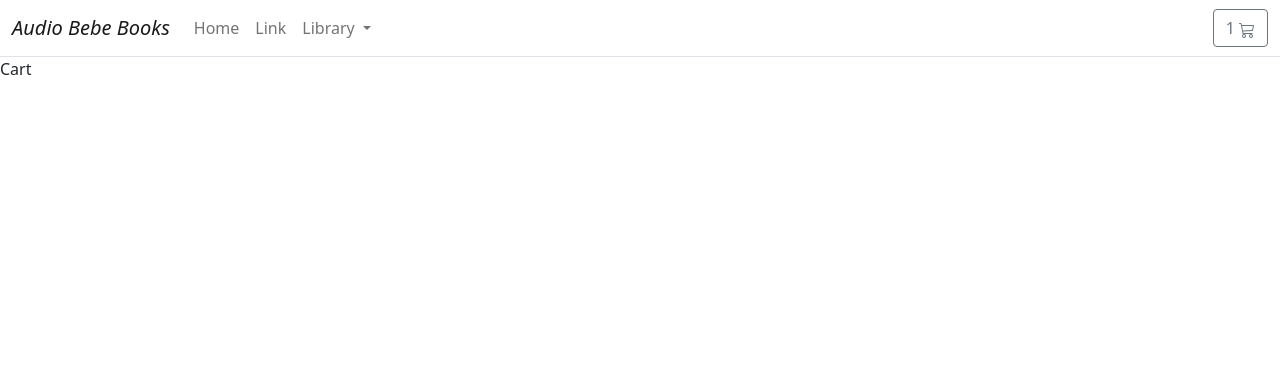
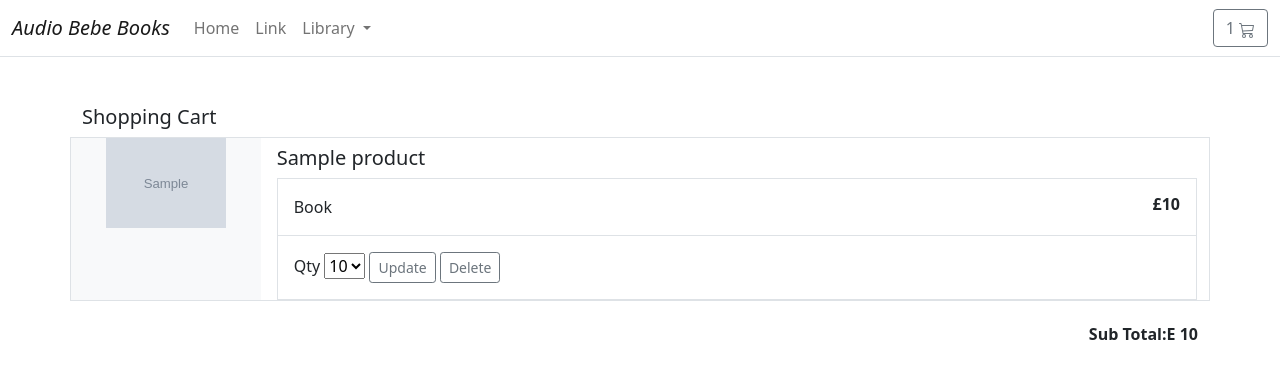
Before and after one commit to MariusBujor/ecommerce1, a Django app: template templates/store/cart/summary.html in a window 1280 px wide. Shown: the top 379 px of the page. Run offline with Django 3.2, Linux system fonts and the light colour scheme; the template is opened without the code that fills it: most values are stand-ins (such as "Sample title", 1, 10 or a date in 2020); grey boxes marked "Sample" are stand-in pictures.

Commit message:
Added the cart/basket summary template

```diff
--- a/templates/store/cart/summary.html
+++ b/templates/store/cart/summary.html
@@ -3,5 +3,61 @@
 {% block title %}Cart Summary{% endblock %}
 
 {% block content %}
-Cart
+
+
+<main class="pt-5">
+<div class="container">
+    <h1 class="h5">Shopping Cart</h1>
+    {% for item in cart %}
+    {% with product=item.product %}
+    <div class="row mb-4 border">
+        <div class="col-md-3 col-lg-2 order-md-first bg-light">
+            <img class="img-fluid mx-auto d-block" width="120px" alt="Responsive image" src="{{ product.image.url }}">
+          </div>
+          <div class="col-md-9 col-lg-10 ps-md-3 ps-lg-10">
+            <a href="{{ product.get_absolute_url }}" class="text-decoration-none text-reset">
+              <h1 class="h5 pt-2">{{ product.title }}</h1>
+            </a>
+            <div class="border">
+              <div class="col border-bottom">
+                <div class="row p-3">
+                  <div class="col-6">Book</div>
+                  <div class="col-6 text-end"><span class="h6 fw-bold">£{{ product.price }}</span></div>
+                </div>
+              </div>
+              <div class="col">
+                <div class="row p-3">
+                  <div class="col-12">
+                    <label for="select">Qty</label>
+                    <select id="select{{product.id}}">
+                      <option selected>
+                        {{item.qty}}
+                      </option>
+                      <option value="1">1</option>
+                      <option value="2">2</option>
+                      <option value="3">3</option>
+                      <option value="4">4</option>
+                    </select>
+                    <button type="button" id="update-button" data-index="{{product.id}}"
+                      class="btn btn-outline-secondary btn-sm update-button">
+                      Update
+                    </button>
+                    <button type="button" id="delete-button" data-index="{{product.id}}"
+                      class="btn btn-outline-secondary btn-sm delete-button">
+                      Delete
+                    </button>
+                  </div>
+                </div>
+              </div>
+            </div>
+          </div>
+        </div>
+    {% endwith %}
+    {% endfor %}
+    <div class="col-12 text-end">
+        <div class ="h6 fw-bold"> Sub Total:E <span id="subtotal">{{cart.get_total_price}}<span></div>
+        </div>
+    </div>
+</main>
+
 {% endblock %}
```
Also changed, not shown: cart/views.py (+5 -2 lines).
